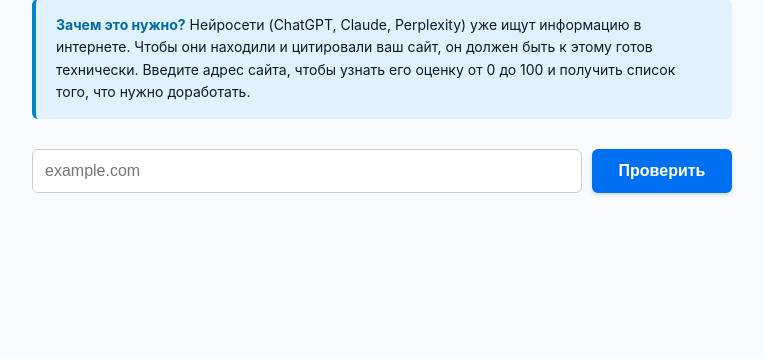
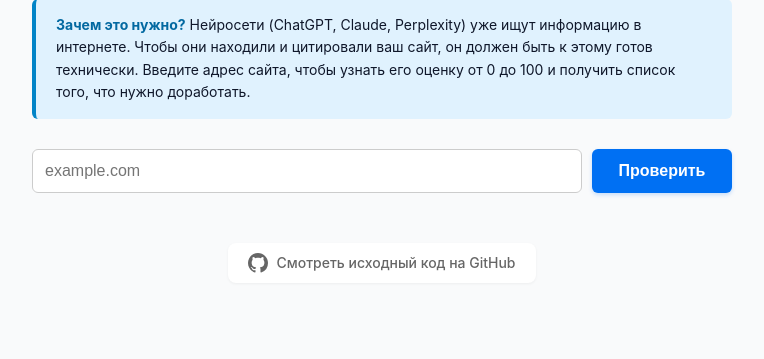
Before and after one commit to artemkoach/agent-ready-checker, a Flask app: page / in a window 1280 px wide. Shown: the part 130-489 px from the top of the page, without its empty margins (258-1022 px from the left). Run offline with Flask 3, Linux system fonts and the light colour scheme.

Commit message:
Add GitHub link button to website

```diff
--- a/templates/index.html
+++ b/templates/index.html
@@ -121,6 +121,14 @@
         </div>
     {% endif %}
 
+    <!-- Кнопка перехода на GitHub -->
+    <div style="text-align: center; margin-top: 50px; margin-bottom: 30px;">
+        <a href="https://github.com/artemkoach/agent-ready-checker" target="_blank" style="display: inline-flex; align-items: center; gap: 8px; color: #666; text-decoration: none; font-size: 14px; font-weight: 500; padding: 10px 20px; border-radius: 8px; background: white; box-shadow: 0 1px 3px rgba(0,0,0,0.05); transition: all 0.2s;" onmouseover="this.style.transform='translateY(-2px)'; this.style.boxShadow='0 4px 12px rgba(0,0,0,0.1)'" onmouseout="this.style.transform='translateY(0)'; this.style.boxShadow='0 1px 3px rgba(0,0,0,0.05)'">
+            <svg height="20" width="20" viewBox="0 0 16 16" fill="currentColor"><path d="M8 0C3.58 0 0 3.58 0 8c0 3.54 2.29 6.53 5.47 7.59.4.07.55-.17.55-.38 0-.19-.01-.82-.01-1.49-2.01.37-2.53-.49-2.69-.94-.09-.23-.48-.94-.82-1.13-.28-.15-.68-.52-.01-.53.63-.01 1.08.58 1.23.82.72 1.21 1.87.87 2.33.66.07-.52.28-.87.51-1.07-1.78-.2-3.64-.89-3.64-3.95 0-.87.31-1.59.82-2.15-.08-.2-.36-1.02.08-2.12 0 0 .67-.21 2.2.82.64-.18 1.32-.27 2-.27.68 0 1.36.09 2 .27 1.53-1.04 2.2-.82 2.2-.82.44 1.1.16 1.92.08 2.12.51.56.82 1.27.82 2.15 0 3.07-1.87 3.75-3.65 3.95.29.25.54.73.54 1.48 0 1.07-.01 1.93-.01 2.2 0 .21.15.46.55.38A8.013 8.013 0 0016 8c0-4.42-3.58-8-8-8z"></path></svg>
+            Смотреть исходный код на GitHub
+        </a>
+    </div>
+
     <script>
         function showLoading() {
             const btn = document.getElementById('submit-btn');
```
